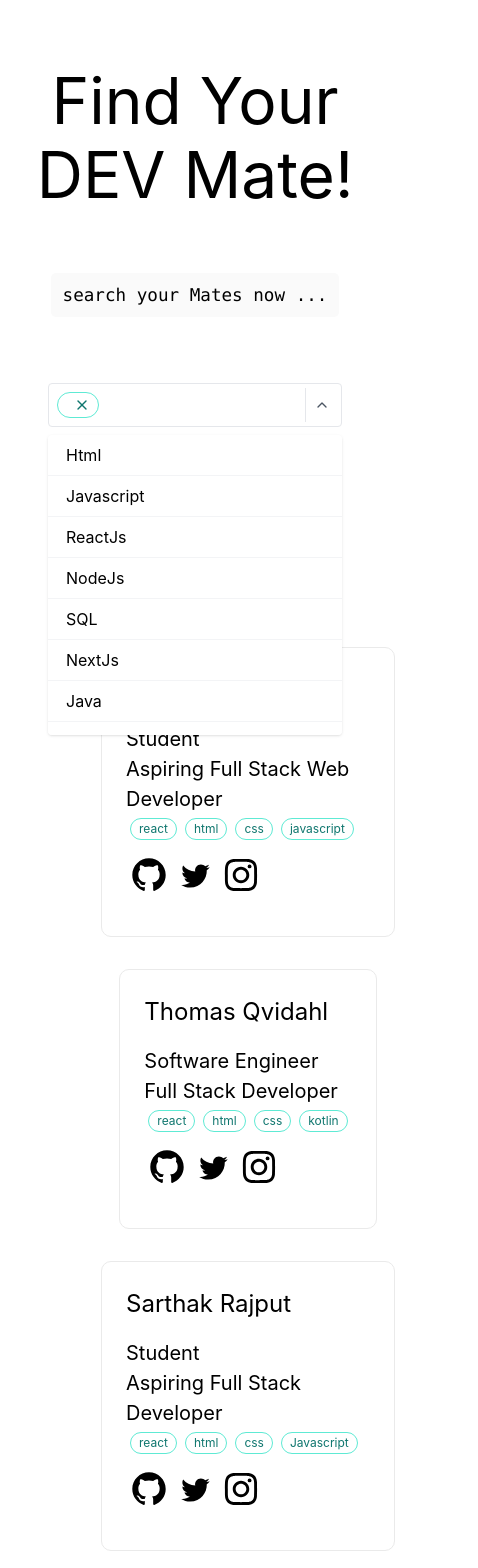
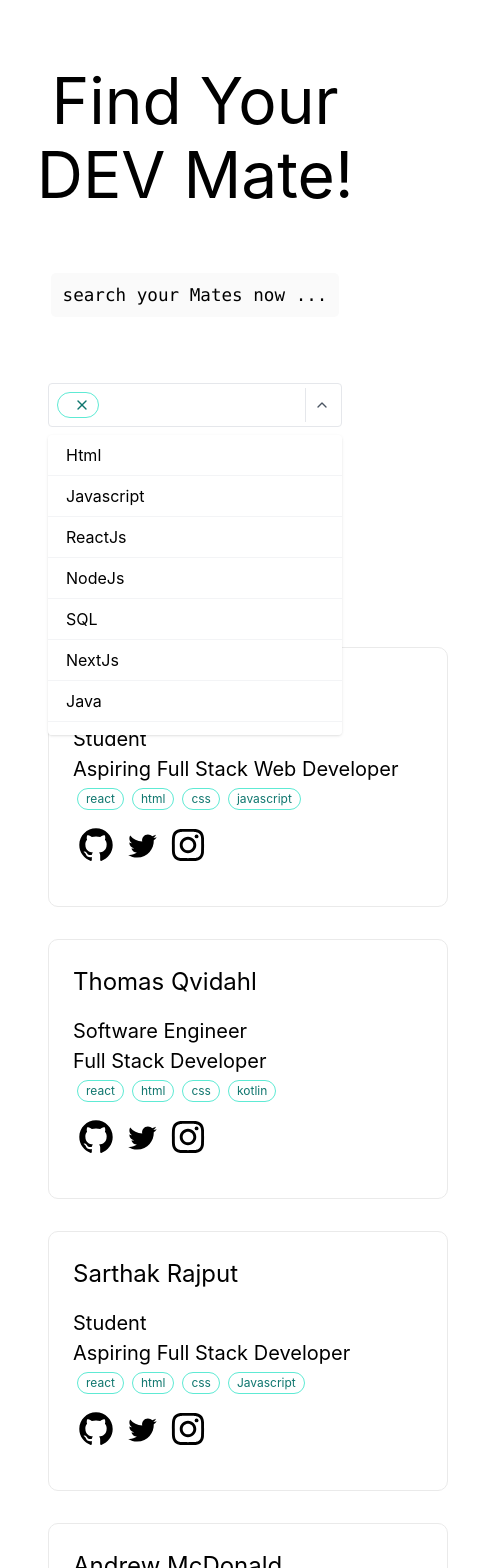
Before and after one commit to AnkitaMalik22/devmate, a Next.js app: page / in a window 390 px wide. Shown: the top 1568 px of the page, 478 px wide, since content can reach past the window. Built offline with nearby package versions, Linux system fonts and the light colour scheme.

Commit message:
Fix :Profile Cards- Make it responsive [fixes #17]

```diff
--- a/components/ProfileCard.js
+++ b/components/ProfileCard.js
@@ -10,7 +10,7 @@ export const ProfileCard = ({data}) => {
   <h2>{data.name}</h2>
   <p>{data.role}</p>
   <p>{data.bio}</p>
-<div className="flex flex-row ">
+<div className="flex flex-row flex-wrap">
 {data.skills.map((element,index) => {
    return (
       <div
--- a/styles/Home.module.css
+++ b/styles/Home.module.css
@@ -70,7 +70,7 @@
   align-items: center;
   justify-content: center;
   flex-wrap: wrap;
-  max-width: 800px;
+  /* max-width: 800px; */
 }
 
 .card {
@@ -82,7 +82,7 @@
   border: 1px solid #eaeaea;
   border-radius: 10px;
   transition: color 0.15s ease, border-color 0.15s ease;
-  max-width: 400px;
+  width: 400px;
   height: auto;
 }
 
```
Also changed, not shown: 1 other file (tests, documents, lock files or other folders).
